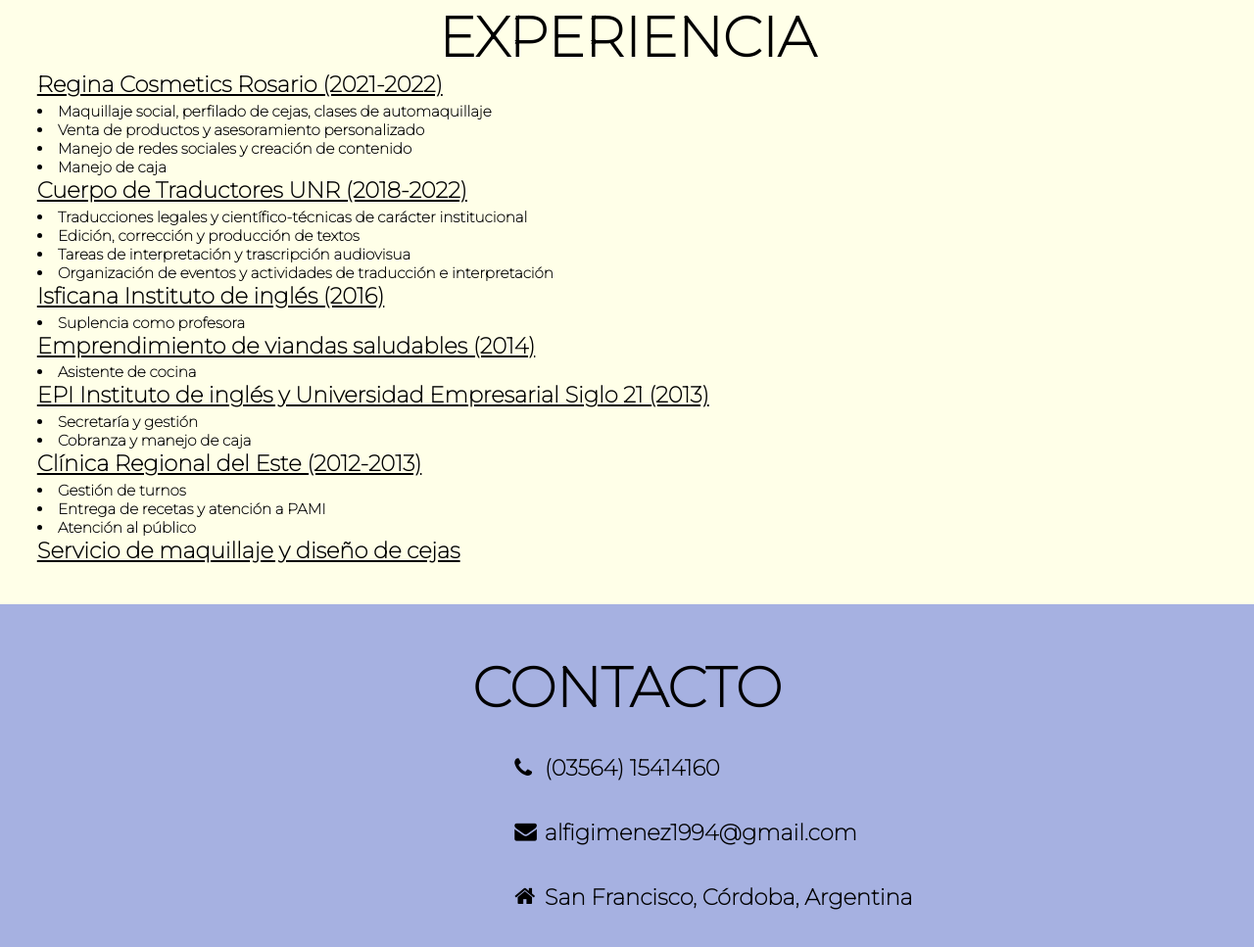
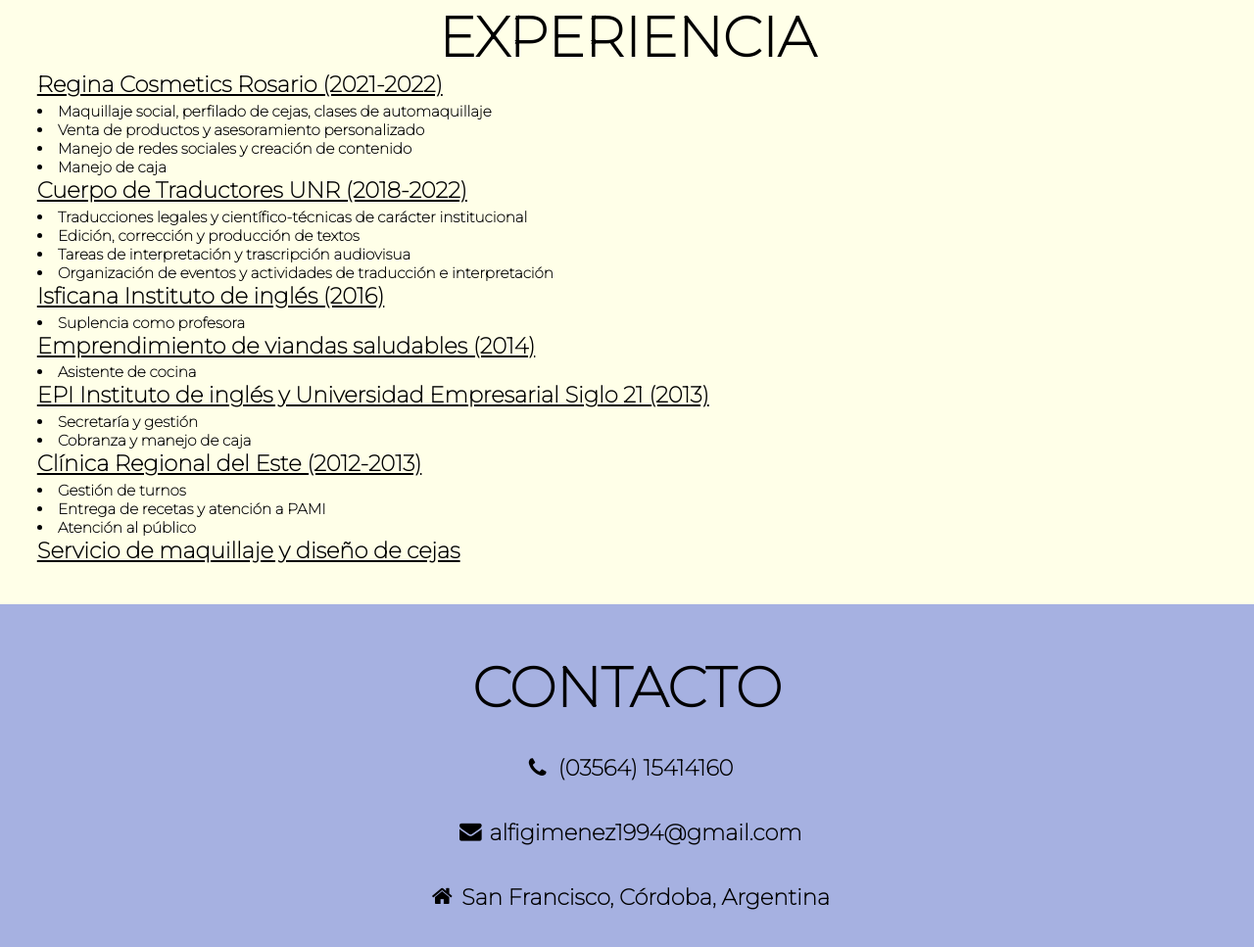
Before and after one commit to Martiniano-Gimenez/cvalfi.github.io, a plain HTML site: page index.html in a window 1280 px wide. Shown: the part 2189-3156 px from the top of the page at 98% size. Drawn offline with nearby package versions, Linux system fonts and the light colour scheme.

Commit message:
nuevos cambios

```diff
--- a/estilos.css
+++ b/estilos.css
@@ -187,6 +187,7 @@
 
   .contacto u1{
     position: relative;
+    text-align: center;
   }
 
   .contacto u1 li{
@@ -194,7 +195,6 @@
     list-style: none;
     margin-bottom: 0.6cm;
     cursor: pointer;
-    margin-left: 13.7cm;
   }
 
   .contacto u1 li .iconos{
```
